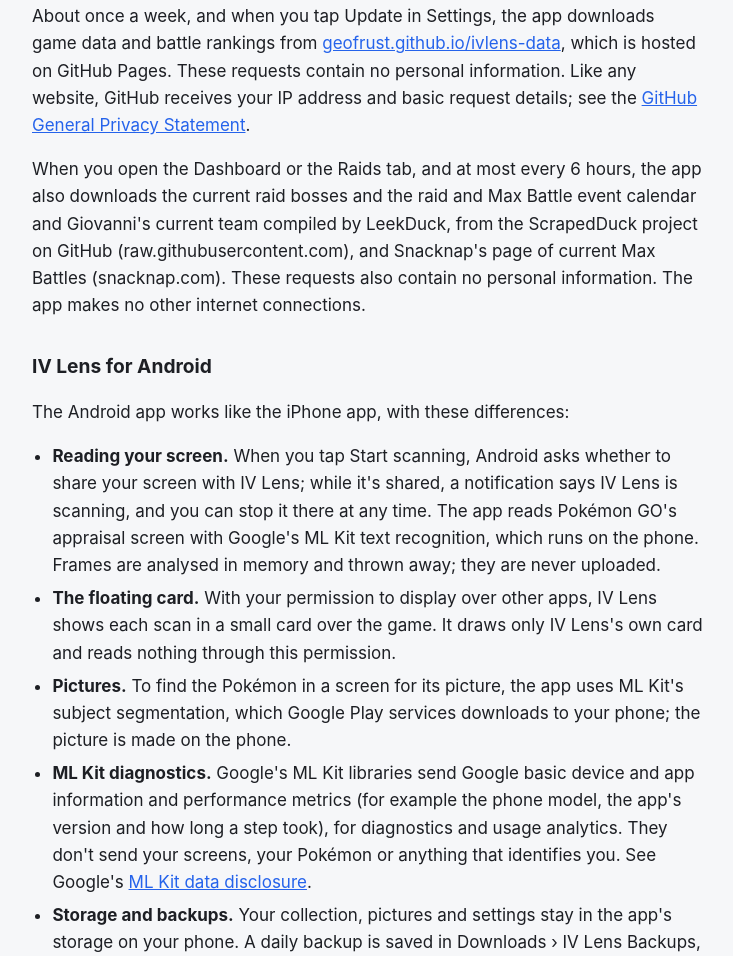
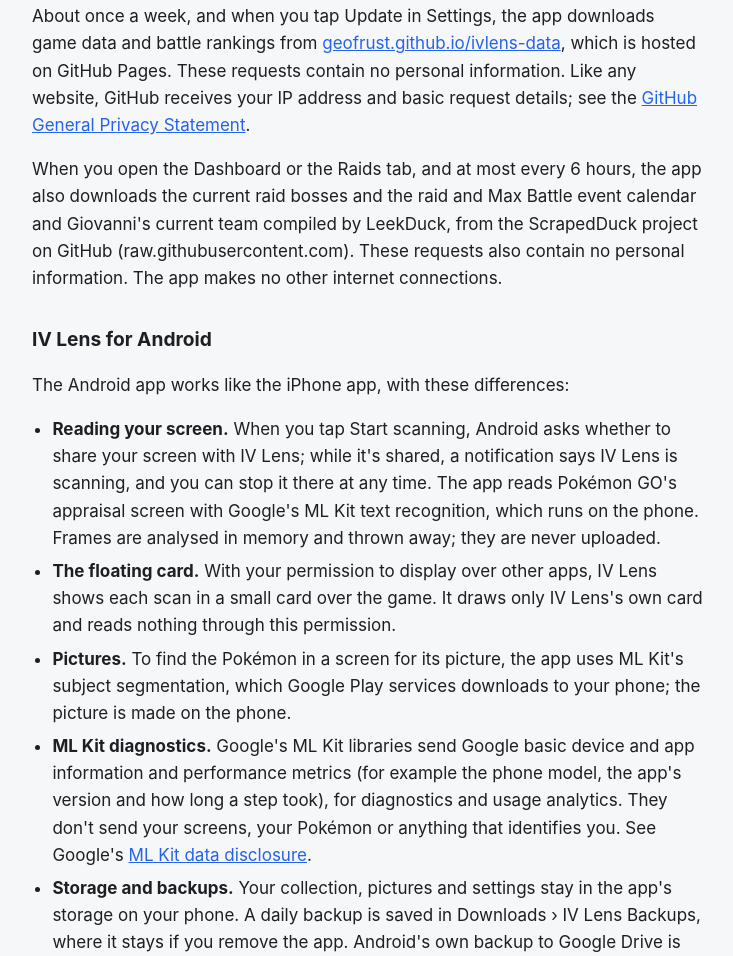
Before and after one commit to geofrust/ivlens-data, a plain HTML site: page privacy.html in a window 1280 px wide. Shown: the part 1096-2052 px from the top of the page, without its empty margins (272-1005 px from the left). Drawn offline with Linux system fonts and the light colour scheme.

Commit message:
Privacy: Snacknap's Max Battle page is no longer downloaded

```diff
--- a/privacy.html
+++ b/privacy.html
@@ -69,7 +69,7 @@
   Privacy Statement</a>.</p>
   <p>When you open the Dashboard or the Raids tab, and at most every 6 hours, the app also downloads the current raid bosses and the
   raid and Max Battle event calendar and Giovanni's current team compiled by LeekDuck, from the ScrapedDuck project on GitHub
-  (raw.githubusercontent.com), and Snacknap's page of current Max Battles (snacknap.com). These requests also contain
+  (raw.githubusercontent.com). These requests also contain
   no personal information. The app makes no other internet
   connections.</p>
 
```
